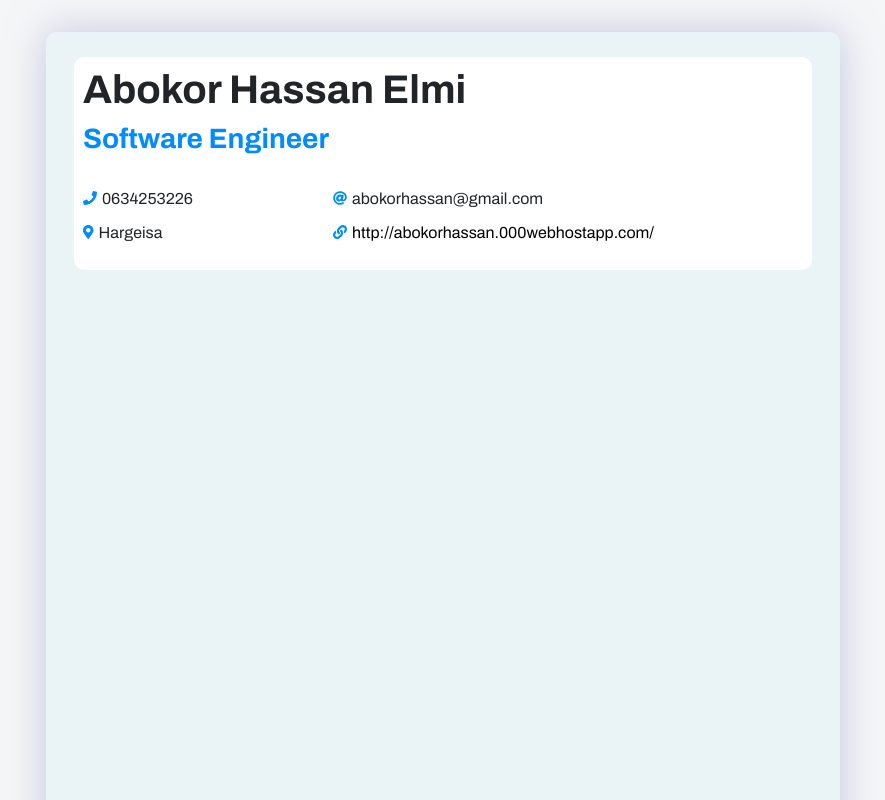
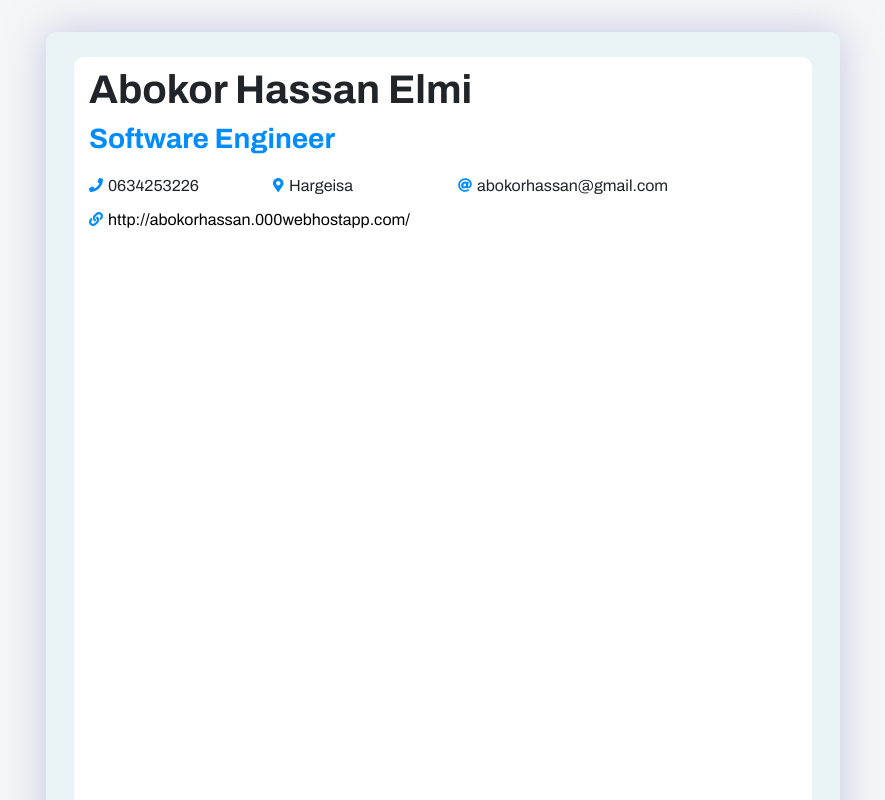
Before and after one commit to Abokorhassan/abokor-resume, a React (Create React App) app: page / in a window 1280 px wide. Shown: the whole page, without its empty margins (197-1082 px from the left). Built offline with nearby package versions, Linux system fonts and the light colour scheme.

Commit message:
Fixing some issue in the Header and placing "Containr" in the "App" file.

```diff
--- a/src/App.css
+++ b/src/App.css
@@ -36,3 +36,13 @@
   margin: 0 auto;
   /* padding: 10px; */
 }
+
+.container {
+  background-color: #fff;
+  margin: 0;
+  padding: 9px;
+  /* width: 50%; */
+  height: 100%;
+  border-radius: 10px;
+  margin: 0 auto;
+}
--- a/src/App.js
+++ b/src/App.js
@@ -3,6 +3,8 @@ import "./App.css";
 
 // Bootstrap
 import "bootstrap/dist/css/bootstrap.min.css";
+
+import { Container, Row, Col } from "react-bootstrap";
 
 // Font Awesome
 import { library } from "@fortawesome/fontawesome-svg-core";
@@ -15,6 +17,7 @@ import {
 } from "@fortawesome/free-solid-svg-icons";
 
 import Header from "./components/header";
+import Main from "./components/main";
 
 // Adding all icons you're using throught the app
 library.add(faPhone, faAt, faMapMarkerAlt, faLink);
@@ -24,7 +27,9 @@ function App() {
     <div className="App">
       <div className="page">
         <div className="page-container">
-          <Header />
+          <Container>
+            <Header />
+          </Container>
         </div>
       </div>
     </div>
--- a/src/components/header/index.css
+++ b/src/components/header/index.css
@@ -1,12 +1,3 @@
-.container {
-  background-color: #fff;
-  margin: 0;
-  padding: 9px;
-  /* width: 98%; */
-  height: 20%;
-  border-radius: 10px;
-  margin: 0 auto;
-}
 #name {
   font-weight: bold;
 }
@@ -14,11 +5,12 @@
 #title {
   color: #008cff;
   font-weight: bold;
-  padding-bottom: 23px;
+  padding-top: -5px;
+  padding-bottom: 10px;
 }
 
-.col {
-  background-color: red;
+.col-header {
+  font-size: 13%;
 }
 
 #url {
--- a/src/components/header/index.jsx
+++ b/src/components/header/index.jsx
@@ -1,24 +1,33 @@
 import React from "react";
 import "./index.css";
-import { Container, Row, Col } from "react-bootstrap";
+import { Row, Col } from "react-bootstrap";
 import { FontAwesomeIcon } from "@fortawesome/react-fontawesome";
 
 const Header = () => {
   return (
-    <Container>
+    <div>
       <h1 id="name">Abokor Hassan Elmi</h1>
       <h3 id="title">Software Engineer</h3>
       <Row>
-        <Col xs={4}>
+        <Col xs={3}>
           <FontAwesomeIcon
             icon="phone"
             color="#008cff"
             size="sm"
             className="margin_btw_icon_and_label"
           />
-          0634253226
+          <span>0634253226</span>
         </Col>
-        <Col xs={8}>
+        <Col xs={3}>
+          <FontAwesomeIcon
+            icon="map-marker-alt"
+            color="#008cff"
+            size="sm"
+            className="margin_btw_icon_and_label"
+          />
+          Hargeisa
+        </Col>
+        <Col xs={{ span: 6 }}>
           <FontAwesomeIcon
             icon="at"
             color="#008cff"
@@ -29,16 +38,7 @@ const Header = () => {
         </Col>
       </Row>
       <Row id="row">
-        <Col xs={4}>
-          <FontAwesomeIcon
-            icon="map-marker-alt"
-            color="#008cff"
-            size="sm"
-            className="margin_btw_icon_and_label"
-          />
-          Hargeisa
-        </Col>
-        <Col xs={8}>
+        <Col xs={12}>
           <FontAwesomeIcon
             icon="link"
             color="#008cff"
@@ -50,7 +50,7 @@ const Header = () => {
           </a>
         </Col>
       </Row>
-    </Container>
+    </div>
   );
 };
 
```
